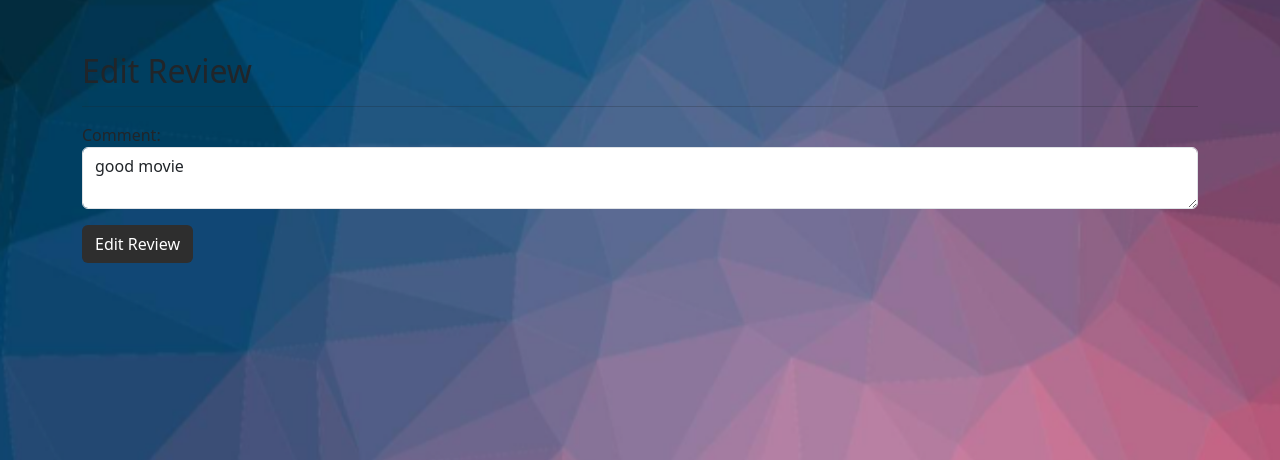
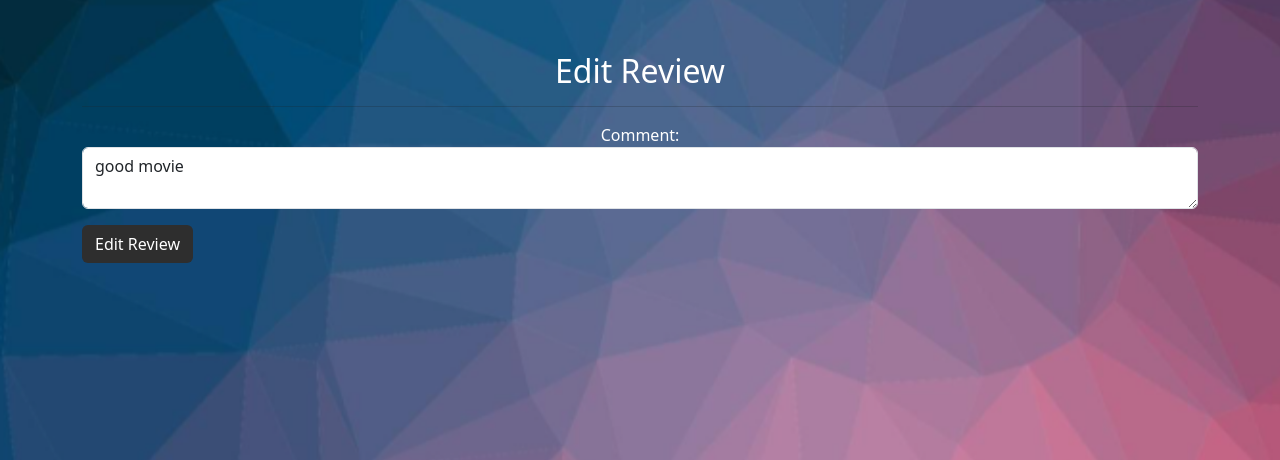
Before and after one commit to s4kv/GTMovieStore, a Django app: page /movies/1/review/1/edit/ in a window 1280 px wide. Shown: the part 66-526 px from the top of the page. Run offline with Django 5.2, Linux system fonts and the light colour scheme; a user stored in the database is signed in; data comes from the database, SQL or seed files in the repository; both versions use the stored data as it was after the commit; parts of the project's set-up code (start-up, migrations or seed data) failed here and were passed over; some libraries are stand-ins or nearby versions.

Commit message:
Updated edit review template, added image, and updated styles and database

```diff
--- a/GTMovieStore/static/css/style.css
+++ b/GTMovieStore/static/css/style.css
@@ -185,3 +185,6 @@ html, body {
   background-color: rgb(10, 10, 10); /* Background color on hover */
   color: white; /* Text color on hover */
 }
+.edit-review-btn:hover {
+  background-color: #555;
+}
--- a/movies/templates/movies/edit_review.html
+++ b/movies/templates/movies/edit_review.html
@@ -3,19 +3,19 @@
 <div class="p-3">
   <div class="container">
     <div class="row mt-3">
-      <div class="col mx-auto mb-3">
-        <h2>Edit Review</h2>
+      <div class="col mx-auto mb-3 text-center">
+        <h2 class="text-white">Edit Review</h2>
         <hr />
         <form method="POST">
           {% csrf_token %}
           <p>
-            <label for="comment">Comment:</label>
+            <label for="comment" class="text-white">Comment:</label>
             <textarea name="comment" required
-            class="form-control" id="comment">{{ template_data.review.comment }}</textarea>
+            class="form-control bg-white" id="comment">{{ template_data.review.comment }}</textarea>
           </p>
           <div class="text-start">
             <button type="submit"
-              class="btn bg-dark text-white"> Edit Review
+              class="btn bg-dark text-white edit-review-btn"> Edit Review
             </button>
           </div>
         </form>
```
Also changed, not shown: home/templates/home/about.html (+3 -4 lines), GTMovieStore/static/img/about1.jpg (added), db.sqlite3.
